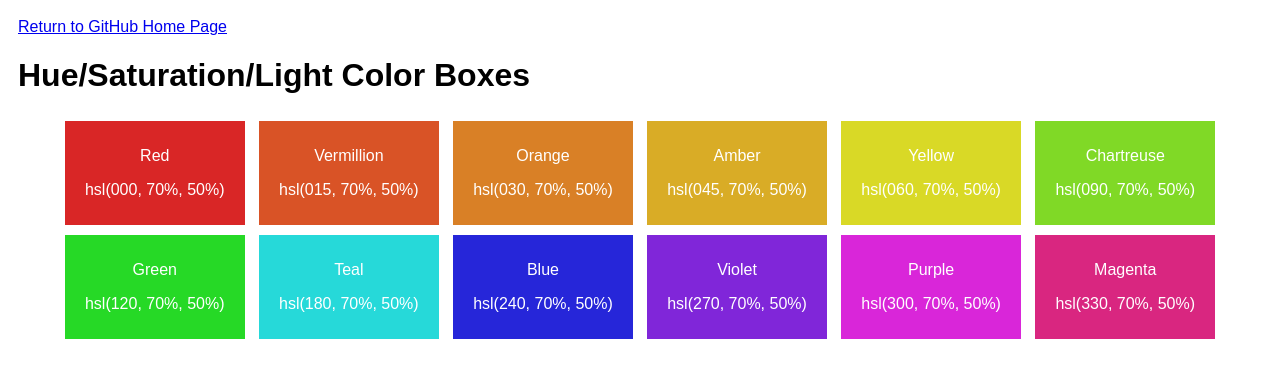
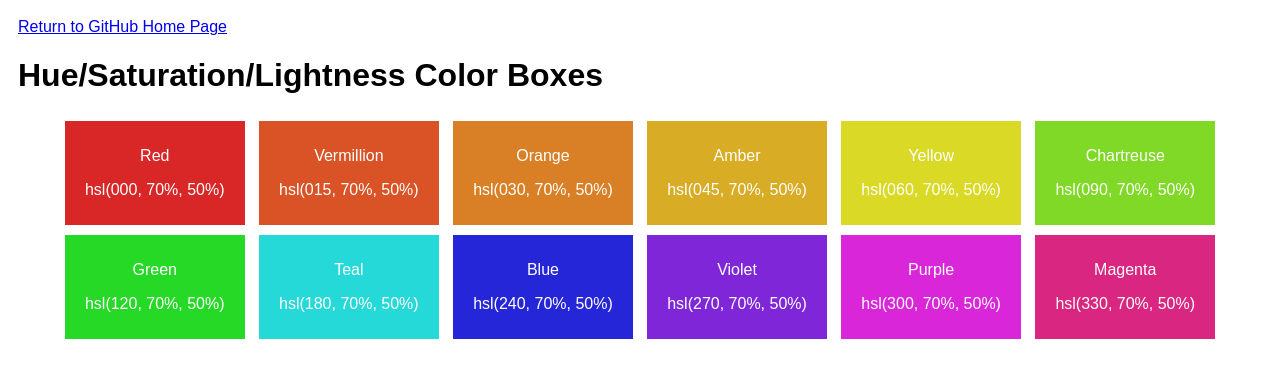
Before and after one commit to ericjfenton/ericjfenton.github.io, a plain HTML site: page bettercolor.html in a window 1280 px wide. Drawn offline with Linux system fonts and the light colour scheme.

Commit message:
Update bettercolor.html
Minor wording change

```diff
--- a/bettercolor.html
+++ b/bettercolor.html
@@ -8,7 +8,7 @@
 </head>
 <body>
   <a href="index.html">Return to GitHub Home Page</a>
-  <h1>Hue/Saturation/Light Color Boxes</h1>
+  <h1>Hue/Saturation/Lightness Color Boxes</h1>
 
 <div class="allboxes">
 
```
